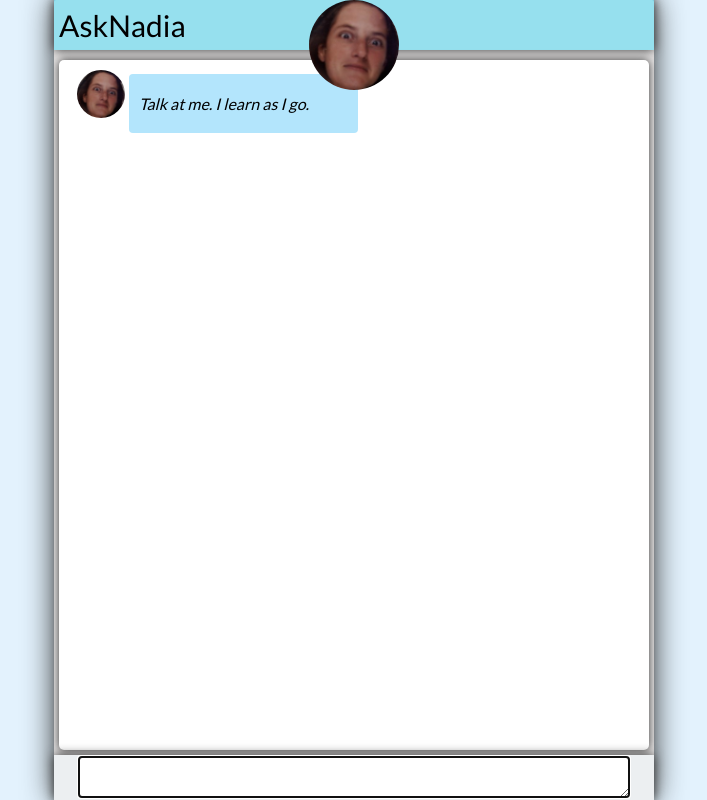
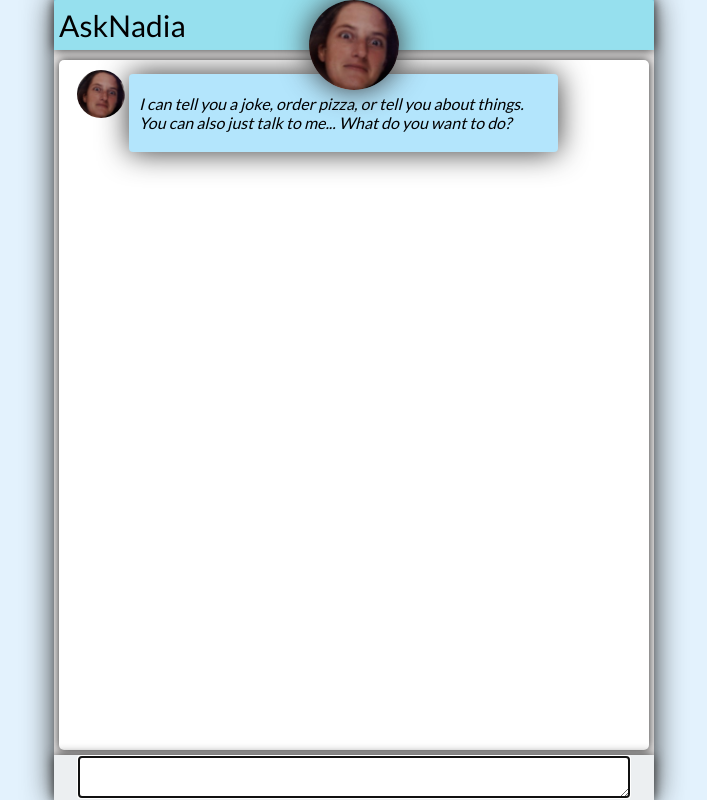
Before and after one commit to moligart/AWS-Lex-React, a React (Create React App) app in the folder asknadia/: page / in a window 1280 px wide. Shown: the whole page, without its empty margins (286-993 px from the left). Built offline with nearby package versions, Linux system fonts and the light colour scheme.

Commit message:
new default message, styling tweak

```diff
--- a/asknadia/src/components/ChatText.css
+++ b/asknadia/src/components/ChatText.css
@@ -27,6 +27,7 @@
     margin: 4px;
     padding: 4px 10px 4px 10px;
     border-radius: 4px;
+    box-shadow: 0 0 30px #333;
 }
 
 .bot .avatar {
--- a/asknadia/src/containers/App/App.css
+++ b/asknadia/src/containers/App/App.css
@@ -34,6 +34,7 @@
     z-index: 99;
     background-position-x: center;
     background-position-y: center;
+    box-shadow: 0 0 30px #333;
 }
 
 .headerText {
--- a/asknadia/src/containers/App/App.js
+++ b/asknadia/src/containers/App/App.js
@@ -18,7 +18,7 @@ class App extends Component {
             rows: [{
                 type: 'bot',
                 data: {
-                    message: 'Talk at me. I learn as I go.',
+                    message: 'I can tell you a joke, order pizza, or tell you about things. You can also just talk to me... What do you want to do?',
                     messageFormat: 'PlainText',
                 },
             }],
```
